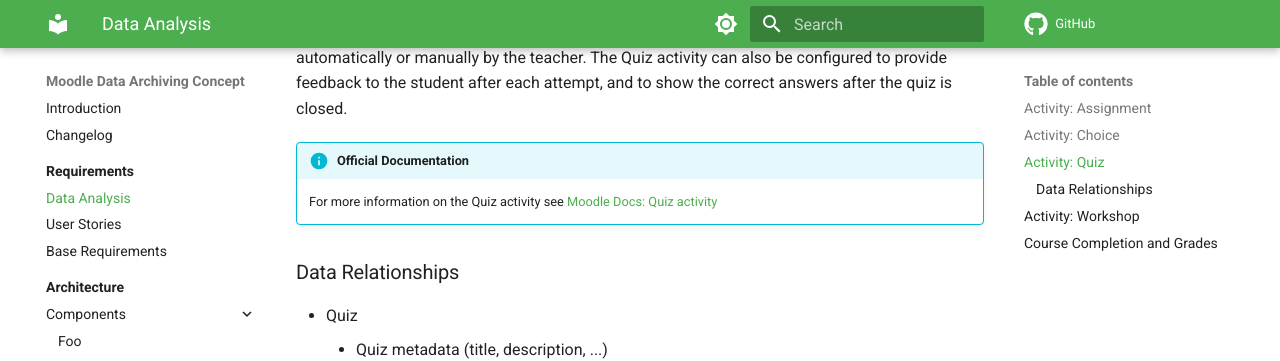
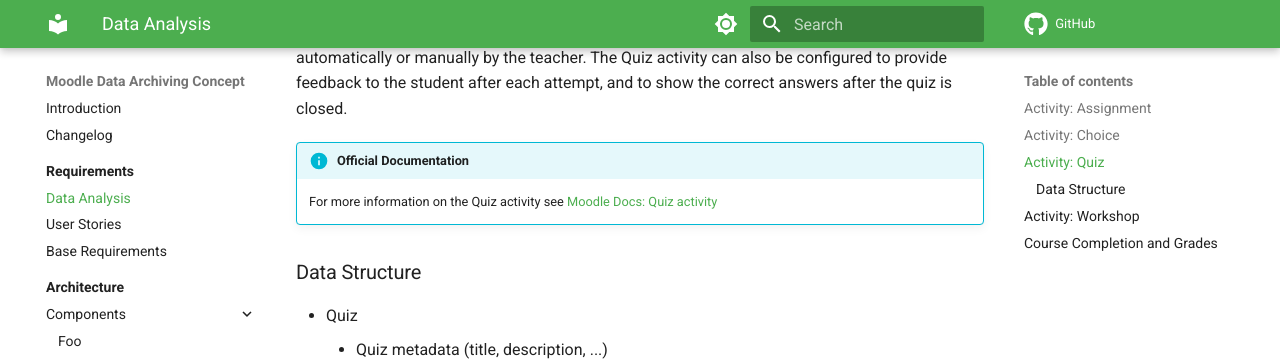
Before and after one commit to ngandrass/moodle-data-archiving-concept, an MkDocs documentation site: the page built from docs/requirements/data-analysis.md, in a window 1280 px wide and 900 px high, scrolled down 964 px. Shown: the top 361 px of the window. Built offline with MkDocs 1.6.1 and Material for MkDocs 9.7.7, drawn with Linux system fonts in a browser that asks for light colours; comment, search, counter and statistics services are not loaded; part of the change alters nothing that is shown.

Commit message:
Reformat quiz activity data structure

```diff
--- a/docs/requirements/data-analysis.md
+++ b/docs/requirements/data-analysis.md
@@ -38,7 +38,8 @@ student after each attempt, and to show the correct answers after the quiz is cl
     For more information on the Quiz activity see
     [Moodle Docs: Quiz activity](https://docs.moodle.org/en/Quiz_activity)
 
-### Data Relationships
+### Data Structure
+
 - Quiz
     - Quiz metadata (title, description, ...)
     - Questions
@@ -47,7 +48,7 @@ student after each attempt, and to show the correct answers after the quiz is cl
         - Attempt status
         - User metadata (id, name, email, matriculation number, ...)
         - Questions (question text, answer options, ...)
-        - Question answer file attachments [^1]
+        - Question answer file attachments [^2]
         - Answers
         - Response history
         - Feedback
@@ -58,7 +59,7 @@ student after each attempt, and to show the correct answers after the quiz is cl
         - Manual question mark overrides and teacher comments
         - Attempt grade (summative)
 
-[^1]: Only applies to essay questions when considering Moodle core question types. Might apply to other third party
+[^2]: Only applies to essay questions when considering Moodle core question types. Might apply to other third party
 question types.
 
 
```
